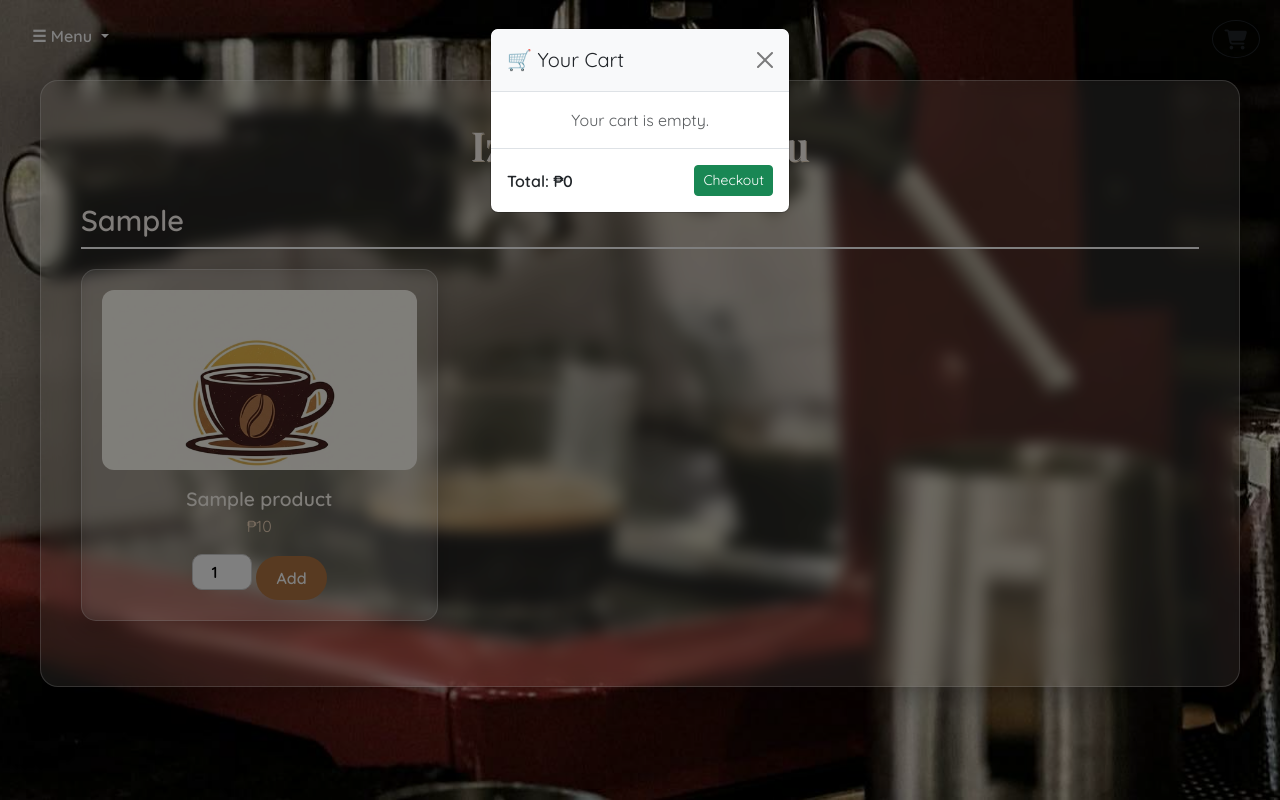
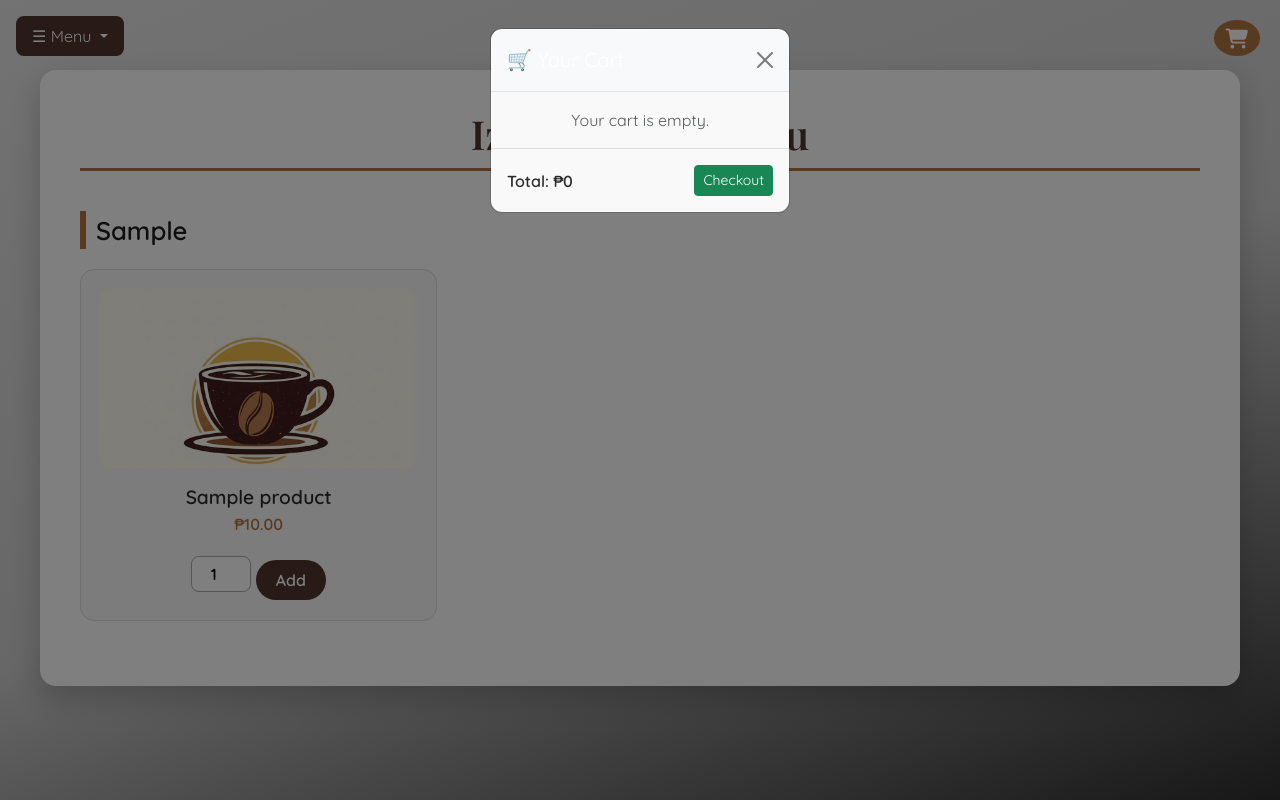
Before and after one commit to drei0909/Izana, a PHP site: page /menu.php in a window 1280 px wide, after a click on "View Cart". Run offline with PHP 8.4, Linux system fonts and the light colour scheme; the visitor is signed in with stand-in values (Sample User, id 1); tables that the repository leaves empty or names only in its code hold one stand-in row (values such as "Sample post"); some libraries are stand-ins or nearby versions.

Commit message:
Initial push of project

```diff
--- a/cashier_home.php
+++ b/cashier_home.php
@@ -107,7 +107,7 @@
     <a class="navbar-brand" href="#"><i class="fas fa-mug-saucer me-2"></i> Coffee Shop</a>
     <div class="ms-auto">
         <span class="navbar-text me-3"><i class="fa fa-user"></i> <?= htmlspecialchars($cashier_name) ?></span>
-        <a href="cashier_logout.php" class="btn btn-danger btn-sm"><i class="fa fa-sign-out-alt"></i> Logout</a>
+        <a href="cashier_login.php" class="btn btn-danger btn-sm"><i class="fa fa-sign-out-alt"></i> Logout</a>
     </div>
 </nav>
 
--- a/classes/database.php
+++ b/classes/database.php
@@ -66,11 +66,13 @@
 }
 
     // Get all products
-    public function getAllProducts() {
-        $sql = "SELECT * FROM product";
-        $stmt = $this->conn->query($sql);
-        return $stmt->fetchAll(PDO::FETCH_ASSOC);
-    }
+  public function getAllProducts() {
+    $stmt = $this->conn->prepare("SELECT * FROM product");
+    $stmt->execute();
+    return $stmt->fetchAll(PDO::FETCH_ASSOC);
+}
+
+
 
     public function insertOrder($customerID, $paymentMethod, $receiptPath, $status) {
     $cart = $_SESSION['cart'] ?? [];
@@ -701,5 +703,7 @@
 
 
 
+
+
 }
 ?>
--- a/get_products.php
+++ b/get_products.php
@@ -4,5 +4,7 @@
 $db = new Database();
 $products = $db->getAllProducts();
 
+
+
 header('Content-Type: application/json');
 echo json_encode($products);
--- a/menu.php
+++ b/menu.php
@@ -5,29 +5,36 @@
     header("Location: login.php");
     exit();
 }
+
 require_once('./classes/database.php');
 $db = new Database();
+
+/**
+ * IMPORTANT:
+ * getAllProducts() must return the column `is_active` (1 or 0).
+ * If your column name is different, change it below accordingly.
+ */
 $products = $db->getAllProducts();
 
-// Check if the logged-in customer is new (for welcome promo)
+// New customer promo flag
 if (isset($_SESSION['is_new']) && $_SESSION['is_new']) {
     $_SESSION['show_promo'] = true;
 }
 
-//  Group products by category
+// Group products by category
 $grouped = [];
 foreach ($products as $p) {
     $cat = $p['product_category'] ?? 'Other';
     $grouped[$cat][] = [
-        $p['product_id'],
+        (int)$p['product_id'],
         $p['product_name'],
-        $p['product_price'],
-        $p['product_category'] == 1,
-         $p['stock_quantity'] ?? 0
+        (float)$p['product_price'],
+        ($p['product_category'] == 1),                 // your “best seller” flag, kept as-is
+        isset($p['stock_quantity']) ? (int)$p['stock_quantity'] : 0,
+        isset($p['is_active']) ? (int)$p['is_active'] : 1 // 1=active, 0=inactive
     ];
 }
 ?>
-
 <!DOCTYPE html>
 <html lang="en">
 <head>
@@ -38,59 +45,69 @@
   <link href="https://cdnjs.cloudflare.com/ajax/libs/font-awesome/6.5.0/css/all.min.css" rel="stylesheet">
   <link href="https://fonts.googleapis.com/css2?family=Playfair+Display:wght@600&family=Quicksand:wght@400;600&display=swap" rel="stylesheet">
   <style>
+/* RESET + GLOBAL */
 body {
-      background: url('uploads/bgg.jpg') no-repeat center center fixed;
-      background-size: cover;
+  margin: 0;
   font-family: 'Quicksand', sans-serif;
-      color: #f7f1eb;
+  background: linear-gradient(160deg, #e6e6e6 0%, #cfcfcf 50%, #1c1c1c 100%);
+  color: #2b2b2b;
+  min-height: 100vh;
 }
 
+/* Inactive products (deactivated) */
+.menu-card.faded {
+  opacity: 0.5;
+  filter: grayscale(100%);
+  pointer-events: none; /* prevents clicks on any inner element */
+}
+.menu-card.faded .btn-coffee {
+  background: #aaa;
+  cursor: not-allowed;
+}
+
+/* MAIN CONTAINER */
 .container-menu {
   max-width: 1200px;
-      margin: 80px auto;
-      background: rgba(255, 248, 230, 0.15);
-      border: 1.5px solid rgba(255, 255, 255, 0.3);
-      border-radius: 18px;
+  margin: 70px auto;
+  background: #fff;
+  border-radius: 16px;
   padding: 40px;
-      box-shadow: 0 12px 30px rgba(0,0,0,0.3);
-      backdrop-filter: blur(8px);
+  box-shadow: 0 12px 30px rgba(0,0,0,0.2);
 }
 
+/* TITLES */
 .title {
   font-family: 'Playfair Display', serif;
   font-size: 2.5rem;
   text-align: center;
-      color: #fff8f3;
-      margin-bottom: 30px;
-      text-shadow: 1px 1px 0 #f2e1c9;
+  color: #4e342e;
+  margin-bottom: 35px;
+  border-bottom: 3px solid #b07542;
+  padding-bottom: 10px;
+}
+.category-title {
+  font-size: 1.6rem;
+  font-weight: 600;
+  margin: 40px 0 20px;
+  color: #1c1c1c;
+  border-left: 6px solid #b07542;
+  padding-left: 10px;
 }
 
-    .category-title {
-      font-size: 1.8rem;
-      font-weight: bold;
-      margin-top: 30px;
-      margin-bottom: 20px;
-      color: #fff8f3;
-      border-bottom: 2px solid #fff;
-      padding-bottom: 5px;
-    }
-
+/* PRODUCT CARDS */
 .menu-card {
-      background: rgba(255, 255, 255, 0.1);
-      border: 1px solid rgba(255, 255, 255, 0.3);
-      border-radius: 15px;
-      padding: 20px;
+  background: #f8f8f8;
+  border: 1px solid #ddd;
+  border-radius: 14px;
+  padding: 18px;
   margin-bottom: 25px;
   text-align: center;
-      box-shadow: 0 8px 20px rgba(0,0,0,0.2);
-      backdrop-filter: blur(6px);
-      transition: transform 0.3s ease;
+  transition: all 0.3s ease;
 }
-
 .menu-card:hover {
-      transform: translateY(-5px);
+  transform: translateY(-4px);
+  box-shadow: 0 6px 18px rgba(0,0,0,0.15);
 }
-
 .menu-card img {
   width: 100%;
   max-height: 180px;
@@ -98,79 +115,69 @@
   border-radius: 12px;
   margin-bottom: 15px;
 }
+.menu-name { font-size: 1.2rem; font-weight: 600; color: #2b2b2b; }
+.menu-price { color: #b07542; font-weight: 600; margin-bottom: 10px; }
 
-    .menu-name {
-      font-size: 1.2rem;
+/* BUTTONS */
+.btn-coffee {
+  background-color: #4e342e;
+  color: #fff;
   font-weight: 600;
-      color: #fffaf2;
+  border: none;
+  padding: 8px 20px;
+  border-radius: 25px;
+  transition: all 0.3s;
 }
+.btn-coffee:hover { background-color: #2b1d17; }
 
-    .menu-price {
-      color: #f2d9be;
-      margin-bottom: 10px;
-    }
-
-    .btn-coffee {
+/* BADGES */
+.badge-best {
   background-color: #b07542;
   color: #fff;
   font-weight: 600;
-      border: none;
-      padding: 10px 20px;
-      border-radius: 30px;
-      transition: all 0.3s ease-in-out;
+  font-size: 0.75rem;
+  padding: 4px 10px;
+  border-radius: 20px;
+  display: inline-block;
+  margin-top: 6px;
 }
 
-    .btn-coffee:hover {
-      background-color: #8a5c33;
-    }
-
-    .badge-best {
-      background-color: #f5b041;
-      color: #000;
-      font-weight: 700;
-      font-size: 0.75rem;
-      margin-top: 5px;
-      padding: 5px 10px;
-      border-radius: 50px;
-      display: inline-block;
-    }
-
+/* INPUT */
 .quantity-input {
   width: 60px;
-      border-radius: 10px;
-      border: 1px solid #ccc;
+  border-radius: 8px;
+  border: 1px solid #aaa;
   padding: 5px;
-      text-align: center; A
+  text-align: center;
   margin: 10px auto;
   font-weight: 600;
 }
 
-
+/* DROPDOWN MENU */
 .btn-menu-toggle {
-  background-color:transparent;
+  background-color: #4e342e;
   color: white;
-  font-weight: 600;
   border: none;
   border-radius: 8px;
   padding: 8px 16px;
 }
-
+.btn-menu-toggle:hover { background-color: #2b1d17; }
 .dropdown-menu {
-  background-color: #fff9f3;
+  background-color: #f9f9f9;
   border-radius: 10px;
   min-width: 180px;
   font-size: 0.95rem;
 }
+.dropdown-item:hover { background-color: #eee; }
 
-.dropdown-item:hover {
-  background-color: #f5eee3;
-}
+/* CART MODAL */
+.modal-content { background-color: #f9f9f9; border-radius: 12px; }
+.modal-header { background-color: #1c1c1c; color: #fff; border-top-left-radius: 12px; border-top-right-radius: 12px; }
+.modal-footer { border-top: 1px solid #ddd; }
 
-.modal-content {
-  background-color: #fff;
-  color: #212529; /* Bootstrap dark text */
-}
-
+/* CART BUTTON */
+button[data-bs-target="#cartModal"] { background: #b07542; color: white; border: none; }
+button[data-bs-target="#cartModal"]:hover { background: #8a5c33; }
   </style>
 </head>
 <body>
@@ -191,43 +198,55 @@
 <?php unset($_SESSION['is_new']); endif; ?>
 
 <?php if (isset($_SESSION['promo_applied_successfully']) && $_SESSION['promo_applied_successfully']): ?>
+<script>
 Swal.fire({
   icon: 'info',
   title: 'Promo Applied!',
   text: 'You’ve successfully claimed 10% off with WELCOME10!',
   confirmButtonColor: '#b07542'
 });
-<?php unset($_SESSION['promo_applied_successfully']); ?>
-<?php endif; ?>
-
+</script>
+<?php unset($_SESSION['promo_applied_successfully']); endif; ?>
 
 <?php
+// ---------- PHP rendering helpers ----------
 function renderCategory($title, $items) {
-    echo "<div class='category-title'>{$title}</div><div class='row'>";
+    echo "<div class='category-title'>".htmlspecialchars($title)."</div><div class='row'>";
     foreach ($items as $item) {
-      echo card($item[0], $item[1], $item[2], $item[3] ?? false);
+        // item: [id, name, price, best, stock, status]
+        echo card($item[0], $item[1], $item[2], $item[3] ?? false, $item[4] ?? 0, $item[5] ?? 1);
     }
     echo "</div>";
 }
 
-
-  function card($productID, $name, $price, $best = false, $stock = 0) {
+function card($productID, $name, $price, $best = false, $stock = 0, $status = 1) {
     $img = "uploads/t.jpg";
     $bestLabel = $best ? "<div class='badge-best'>Best Seller</div>" : "";
+    $inactiveClass = ($status == 0) ? "faded" : "";
+    $btnHtml = ($status == 0)
+        ? "<button class='btn btn-coffee mt-2' disabled>Unavailable</button>"
+        : "<button class='btn btn-coffee mt-2'>Add</button>";
+    $disabledAttr = ($status == 0) ? 'disabled' : '';
+    $priceFmt = number_format((float)$price, 2);
+
+    // escape name for HTML
+    $safeName = htmlspecialchars($name);
+
     return <<<HTML
     <div class="col-md-4">
-      <div class="menu-card" data-product-id="$productID">
-        <img src="$img" alt="$name">
-        <div class="menu-name">$name</div>
-        <div class="menu-price">₱$price</div>
-        $bestLabel
-        <input type="number" min="1" max="99" value="1" class="quantity-input" name="quantity_$name">
-        <button class="btn btn-coffee mt-2">Add</button>
+      <div class="menu-card {$inactiveClass}" data-product-id="{$productID}">
+        <img src="{$img}" alt="{$safeName}">
+        <div class="menu-name">{$safeName}</div>
+        <div class="menu-price">₱{$priceFmt}</div>
+        {$bestLabel}
+        <input type="number" min="1" max="99" value="1" class="quantity-input" name="quantity_{$safeName}" {$disabledAttr}>
+        {$btnHtml}
       </div>
     </div>
 HTML;
 }
 
+// Render all categories
 foreach ($grouped as $category => $items) {
     renderCategory($category, $items);
 }
@@ -253,8 +272,6 @@
   </div>
 </div>
 
-
-
 <!-- Top-left menu dropdown -->
 <div class="dropdown position-fixed top-0 start-0 m-3" style="z-index: 1050;">
   <button class="btn btn-menu-toggle dropdown-toggle" type="button" id="menuDropdown" data-bs-toggle="dropdown" aria-expanded="false">
@@ -273,24 +290,21 @@
   </button>
 </div>
 
-
 <script src="https://cdn.jsdelivr.net/npm/bootstrap@5.3.0/dist/js/bootstrap.bundle.min.js"></script>
-
 <script src="https://cdn.jsdelivr.net/npm/sweetalert2@11"></script>
 <script>
 let cart = [];
 let productOptions = [];
 
-// Fetch products from backend
+// Fetch products for "replace item" options
 document.addEventListener("DOMContentLoaded", () => {
   fetch('get_products.php')
-    .then(response => response.json())
+    .then(r => r.json())
     .then(data => {
       productOptions = data;
-      console.log('Loaded products:', productOptions);
-      attachAddToCartListeners(); // Only attach listeners after products are ready
+      attachAddToCartListeners();
     })
-    .catch(error => console.error('Error loading products:', error));
+    .catch(err => console.error('Error loading products:', err));
 
   const checkoutBtn = document.getElementById("checkoutBtn");
   if (checkoutBtn) {
@@ -303,7 +317,6 @@
           confirmButtonColor: '#b07542'
         });
       } else {
-        // Save cart to session before redirect
         fetch('save_cart.php', {
           method: 'POST',
           headers: { 'Content-Type': 'application/json' },
@@ -326,6 +339,8 @@
 function attachAddToCartListeners() {
   document.querySelectorAll('.btn-coffee').forEach(btn => {
     btn.addEventListener('click', function () {
+      if (this.disabled) return; // extra guard
+
       const card = this.closest('.menu-card');
       const name = card.querySelector('.menu-name').textContent.trim();
       const price = parseFloat(card.querySelector('.menu-price').textContent.replace(/[₱,]/g, ''));
@@ -339,7 +354,6 @@
       } else {
         cart.push({ id: productID, name, price, quantity });
       }
-
 
       renderCart();
 
@@ -409,7 +423,10 @@
 function replaceCartItem(index) {
   const itemToReplace = cart[index];
 
-  const optionsHTML = productOptions.map((opt, i) =>
+  // Optional: filter out inactive products if your JSON contains is_active/status
+  const options = productOptions.filter(p => (p.is_active ?? p.status ?? 1) == 1);
+
+  const optionsHTML = options.map((opt, i) =>
     `<option value="${i}">${escapeHtml(opt.product_name)} - ₱${parseFloat(opt.product_price).toFixed(2)}</option>`
   ).join('');
 
@@ -418,12 +435,10 @@
     html: `<select id="replace-select" class="swal2-select">${optionsHTML}</select>`,
     confirmButtonText: 'Replace',
     showCancelButton: true,
-    preConfirm: () => {
-      return document.getElementById('replace-select').value;
-    }
+    preConfirm: () => document.getElementById('replace-select').value
   }).then(result => {
     if (result.isConfirmed) {
-      const newItem = productOptions[result.value];
+      const newItem = options[result.value];
       cart[index] = {
         id: newItem.product_id,
         name: newItem.product_name,
@@ -444,17 +459,10 @@
 }
 
 function escapeHtml(text) {
-  const map = {
-    '&': '&amp;',
-    '<': '&lt;',
-    '>': '&gt;',
-    '"': '&quot;',
-    "'": '&#039;',
-  };
+  const map = { '&': '&amp;', '<': '&lt;', '>': '&gt;', '"': '&quot;', "'": '&#039;' };
   return text.replace(/[&<>"']/g, m => map[m]);
 }
 </script>
 
-
 </body>
 </html>
```
Also changed, not shown: admin_L.php (+17 -4 lines), cashier_login.php (+9 -4 lines), login.php (+13 -55 lines), manage_products.php (+33 -35 lines), profile.php (+1 -11 lines), registration.php (+63 -133 lines), toggle_product.php (added, +26 -0 lines). Lines whose indentation alone changed are shown as unchanged.
